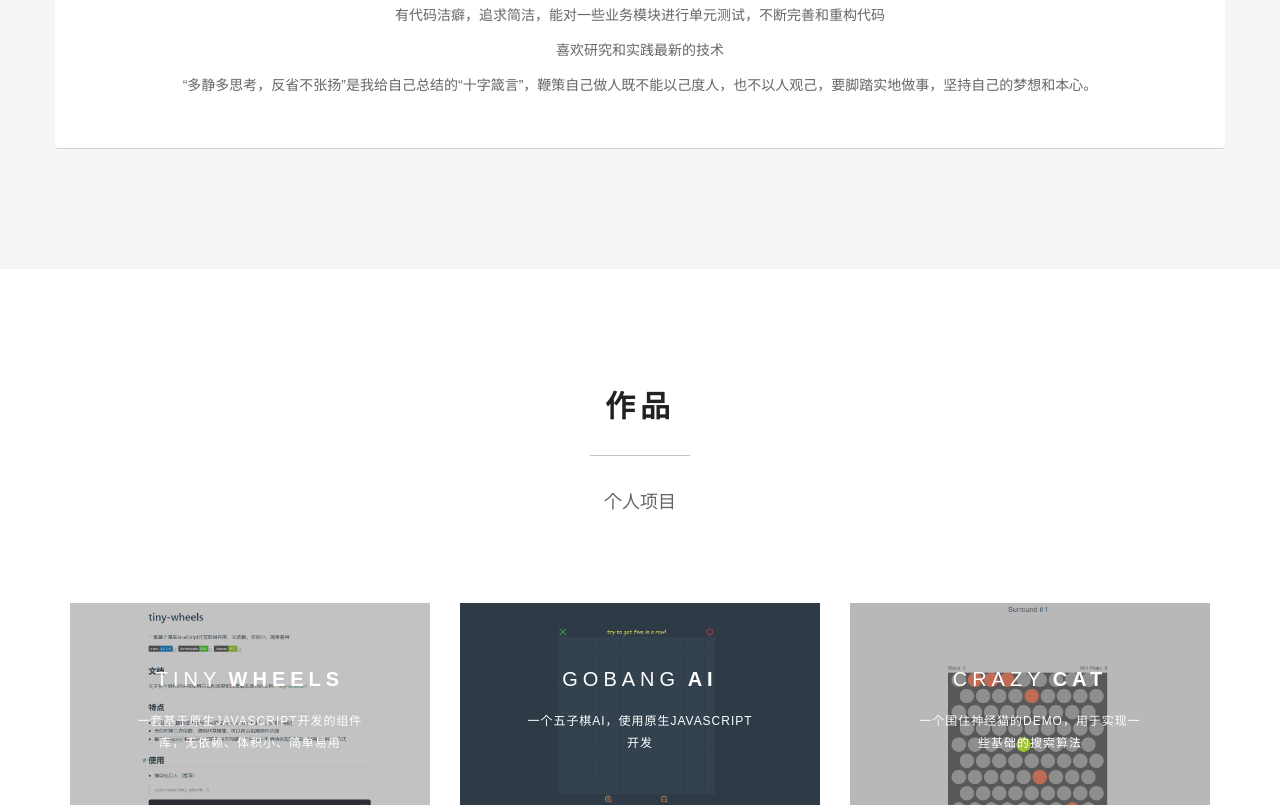
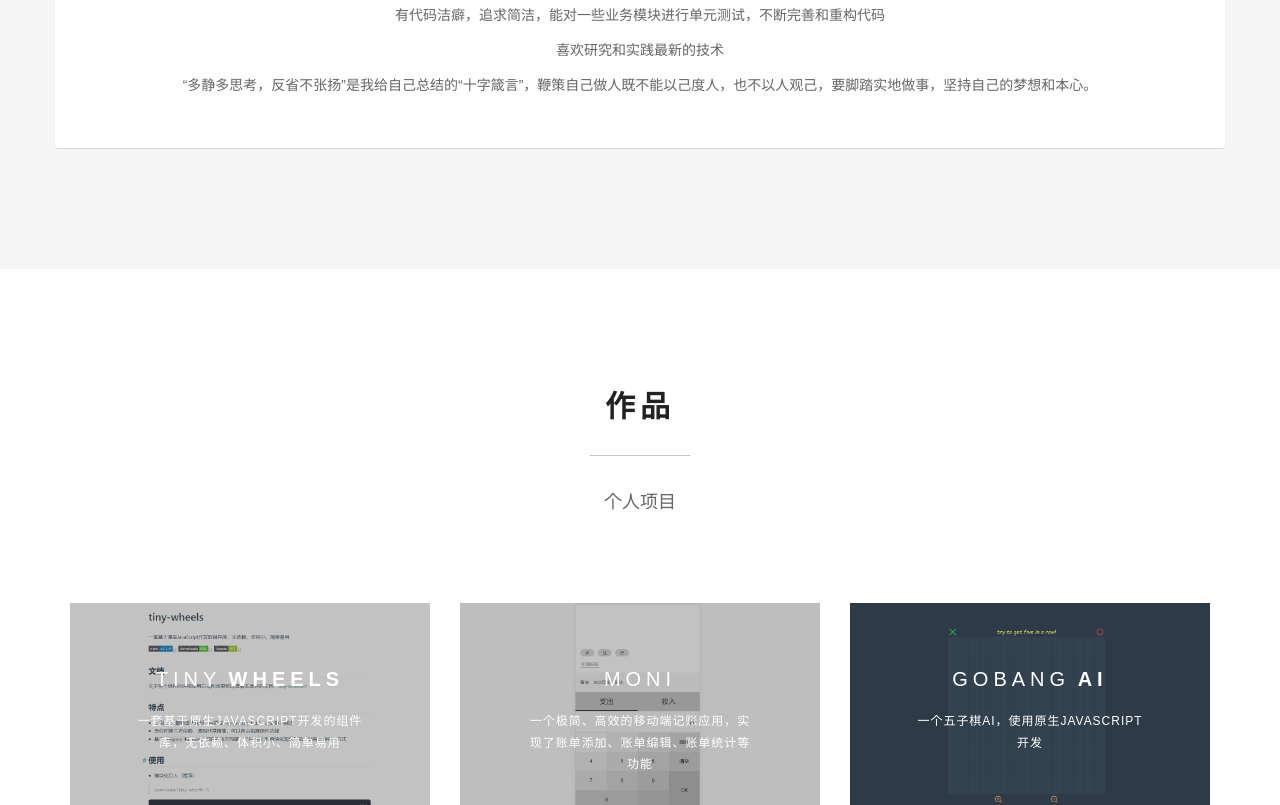
Before and after one commit to csdoker/About-Page, a plain HTML site: page index.html in a window 1280 px wide. Shown: the part 1995-2800 px from the top of the page. Drawn offline with Linux system fonts and the light colour scheme.

Commit message:
完成Moni项目的介绍内容

```diff
--- a/index.html
+++ b/index.html
@@ -230,6 +230,22 @@
 								<figcaption>
 									<h2>Tiny <span>Wheels</span></h2>
 									<p>一套基于原生JavaScript开发的组件库，无依赖、体积小、简单易用</p>
+								</figcaption>
+							</a>
+                        </figure>
+                    </div>
+
+				</div>
+
+				<div class="col-xs-12 col-sm-6 col-md-6 col-lg-4">
+
+                    <div class="grid wow zoomIn">
+                        <figure class="effect-bubba">
+							<a href="https://csdoker.github.io/moni/">
+								<img src="assets/images/item-4.png" alt="img04"/>
+								<figcaption>
+									<h2>Moni</h2>
+									<p>一个极简、高效的移动端记账应用，实现了账单添加、账单编辑、账单统计等功能</p>
 								</figcaption>
 							</a>
                         </figure>
```
Also changed, not shown: assets/images/item-4.png (added).
